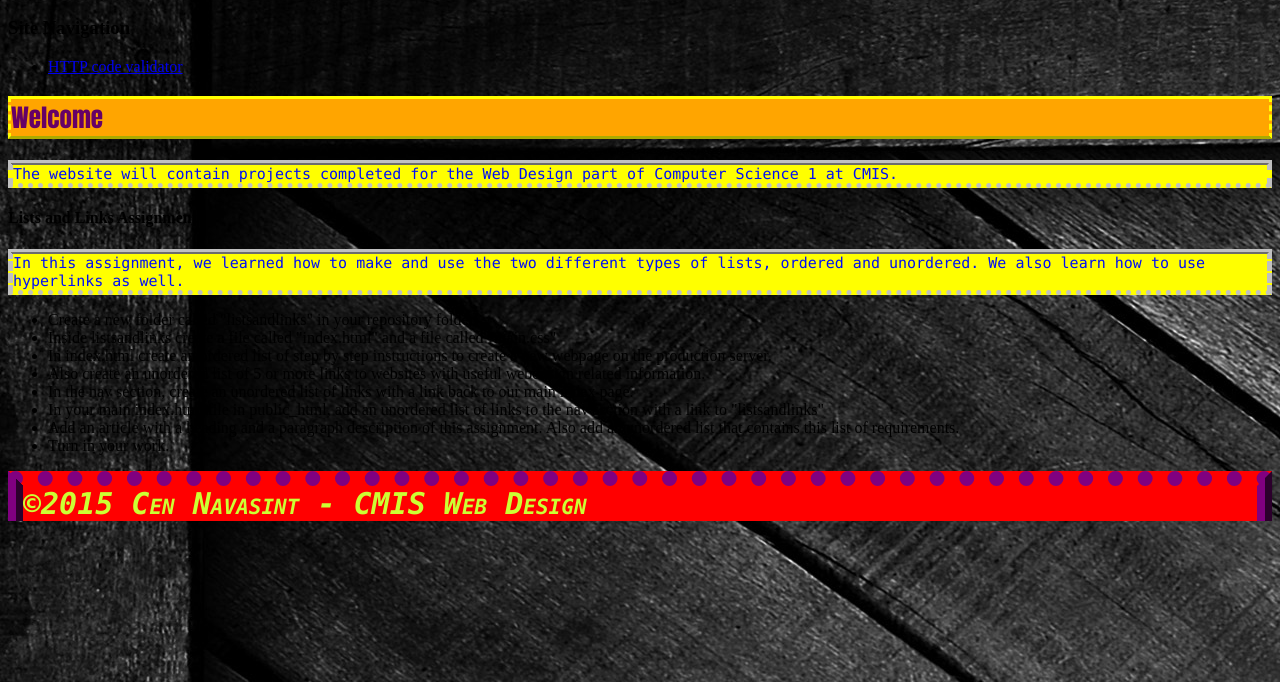
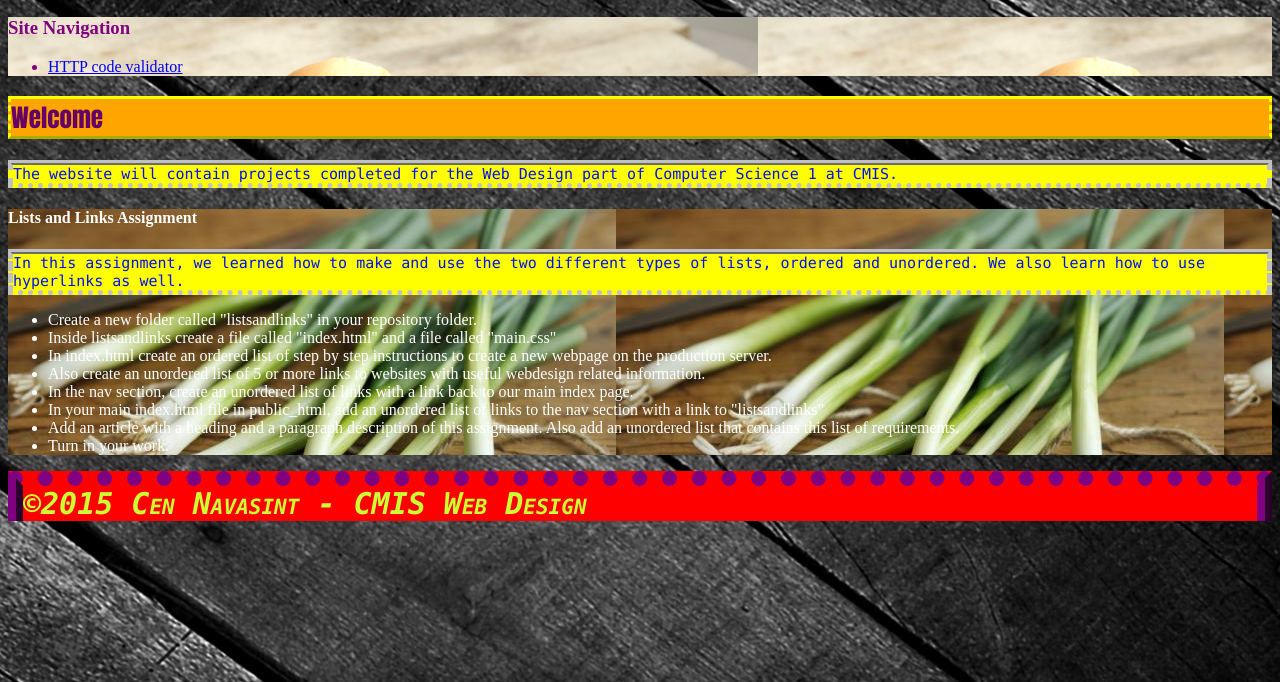
Before and after one commit to cen1594-cmis/cen1594-cmis-wd, a plain HTML site: page index.html in a window 1280 px wide. Shown: the part 118-800 px from the top of the page. Drawn offline with Linux system fonts and the light colour scheme.

Commit message:
added backgroun images for main

```diff
--- a/main.css
+++ b/main.css
@@ -1,5 +1,12 @@
+nav{
+	color:purple;
+	background-image: url("rolls.jpg");
+}
 body{
-background-image: url("Background.jpg");
+	background-image: url("Background.jpg");
+	background-repeat: no-repeat;
+	background-position: center center;
+
 }
 h1 {
 	background-color: #d0e4fe;
@@ -37,6 +44,11 @@ p{
 	font-variant:normal;
 	color:#000FF6;
 }
+article{
+	background-image: url("SPring.jpg");
+	color:white
+}
+
 footer{
 	background-color:red;
 	border-style:dotted ridge none;
```
Also changed, not shown: SPring.jpg (added), rolls.jpg (added).
